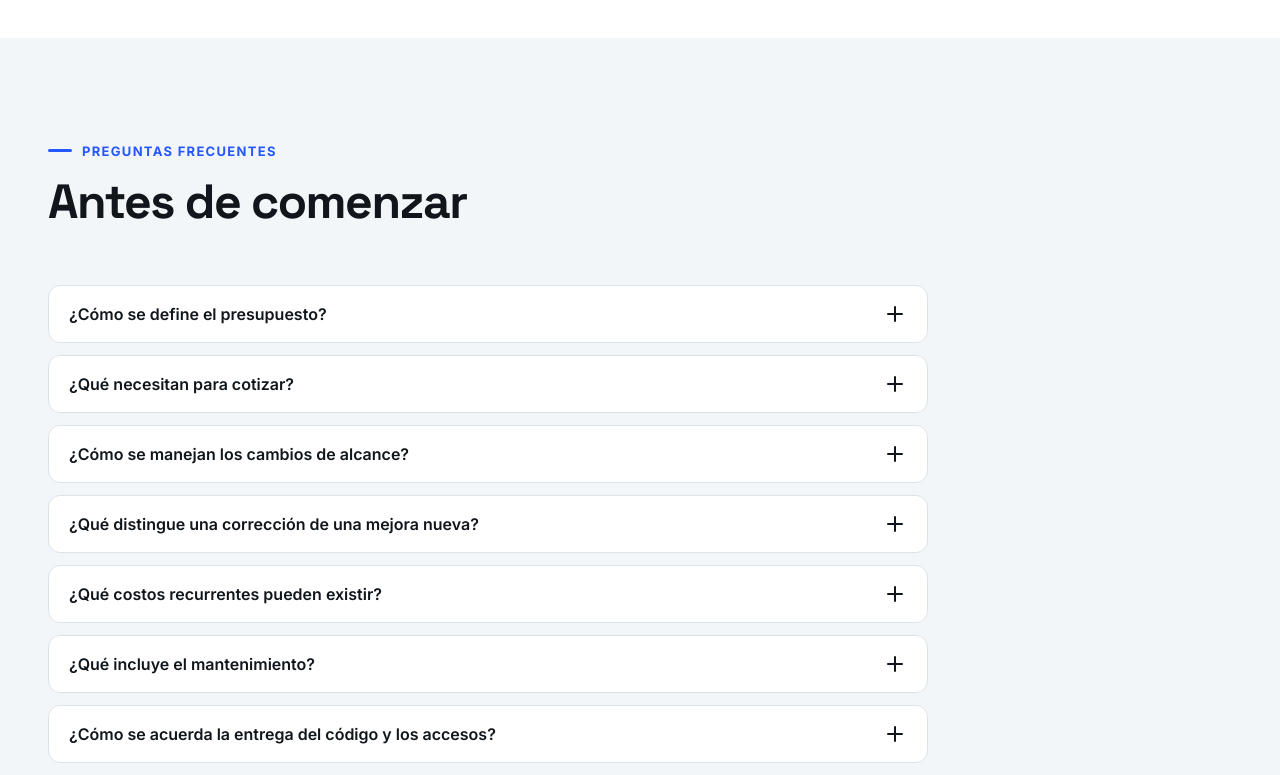
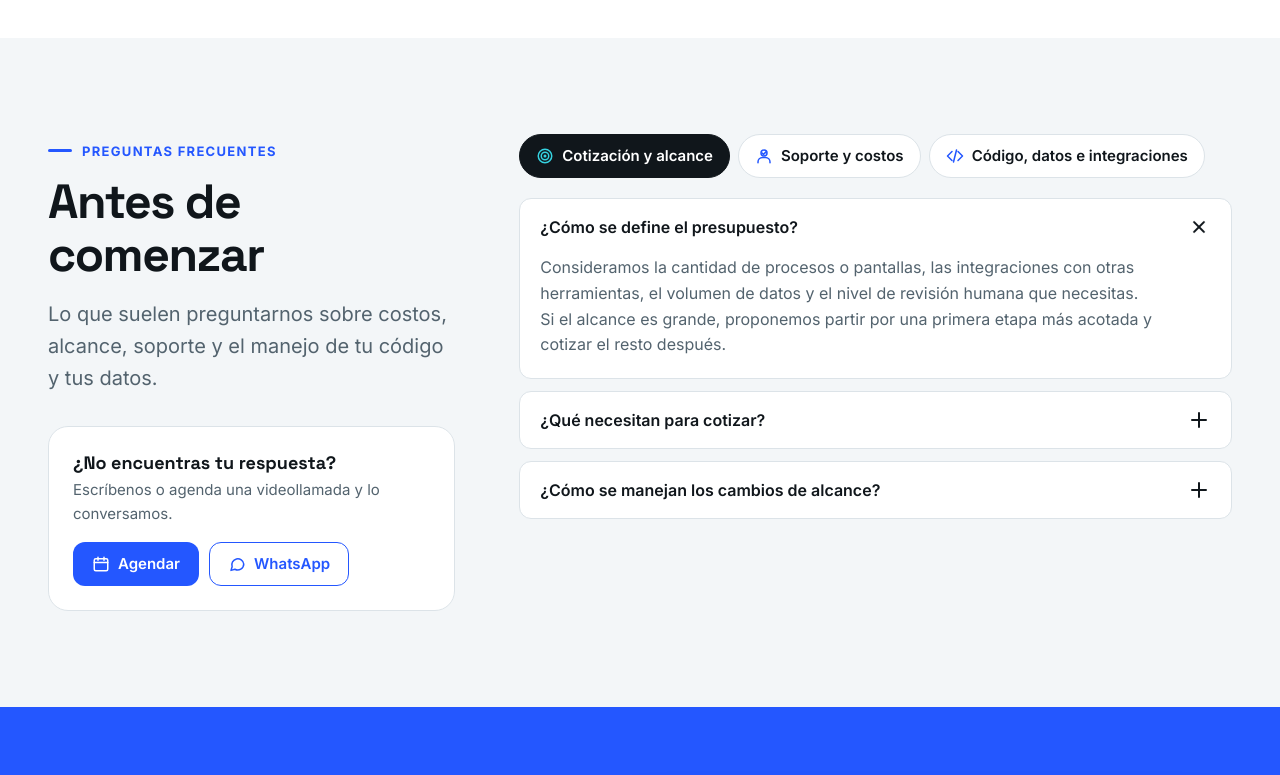
Before and after one commit to sebastian-cp/dta-next, a React (Vite) app: page / in a window 1280 px wide. Shown: the part 5860-6635 px from the top of the page. Built offline with nearby package versions, Linux system fonts and the light colour scheme.

Commit message:
feat: preguntas frecuentes agrupadas por tema con ayuda directa

```diff
--- a/src/App.jsx
+++ b/src/App.jsx
@@ -45,7 +45,7 @@ export default function App() {
         <Demos onQuote={goContact} />
         <Process onBook={goBook} />
         <About />
-        <Faq />
+        <Faq onBook={goBook} />
         <Contact service={contactService} onServiceChange={setContactService} onOpenLegal={setLegalDoc} onBook={goBook} />
       </main>
       <Footer onOpenLegal={setLegalDoc} onService={setServiceModal} onBook={goBook} />
--- a/src/components/Accordion.jsx
+++ b/src/components/Accordion.jsx
@@ -1,9 +1,9 @@
 import { useId, useState } from 'react'
 import Icon from './Icon.jsx'
 
-function Item({ q, a }) {
+function Item({ q, a, defaultOpen = false }) {
   const id = useId()
-  const [open, setOpen] = useState(false)
+  const [open, setOpen] = useState(defaultOpen)
   return (
     <div className="faq-item">
       <h3>
@@ -17,6 +17,6 @@ function Item({ q, a }) {
   )
 }
 
-export default function Accordion({ items }) {
-  return <div className="faq">{items.map((it) => <Item key={it.q} {...it} />)}</div>
+export default function Accordion({ items, openFirst }) {
+  return <div className="faq">{items.map((it, i) => <Item key={it.q} {...it} defaultOpen={openFirst && i === 0} />)}</div>
 }
--- a/src/data/content.js
+++ b/src/data/content.js
@@ -107,16 +107,32 @@ export const PRINCIPLES = [
   { icon: 'i-handshake', title: 'Comunicación directa', text: 'Hablas con quienes diseñan y desarrollan tu solución, sin intermediarios.' },
 ]
 
-export const FAQ = [
+// Preguntas frecuentes agrupadas por tema.
+export const FAQ_GROUPS = [
+  {
+    id: 'precio', label: 'Cotización y alcance', icon: 'i-target',
+    items: [
       { q: '¿Cómo se define el presupuesto?', a: 'Consideramos la cantidad de procesos o pantallas, las integraciones con otras herramientas, el volumen de datos y el nivel de revisión humana que necesitas. Si el alcance es grande, proponemos partir por una primera etapa más acotada y cotizar el resto después.' },
       { q: '¿Qué necesitan para cotizar?', a: 'Una descripción del problema, ejemplos de los documentos o pantallas que usas hoy, las herramientas involucradas y, si lo tienes, un plazo o rango de presupuesto. Con eso podemos dar una estimación o proponerte un diagnóstico si hace falta más información.' },
       { q: '¿Cómo se manejan los cambios de alcance?', a: 'Si durante el proyecto aparece algo nuevo, lo evaluamos y te informamos por escrito su efecto en plazo y costo antes de hacerlo. Nada fuera de lo acordado se cobra sin tu aprobación.' },
+    ],
+  },
+  {
+    id: 'proyecto', label: 'Soporte y costos', icon: 'i-handshake',
+    items: [
       { q: '¿Qué distingue una corrección de una mejora nueva?', a: 'Una corrección es algo que no funciona según lo acordado en la propuesta, y se resuelve sin costo durante el período de garantía definido. Una mejora es una funcionalidad o cambio que no estaba en el alcance, y se cotiza aparte.' },
+      { q: '¿Qué incluye el mantenimiento?', a: 'Puede ir desde soporte por incidencias y actualizaciones de seguridad hasta una bolsa de horas mensual para mejoras. Te proponemos la alternativa que calce con el uso real de la solución, y también puedes no contratarlo y operar con la documentación entregada.' },
       { q: '¿Qué costos recurrentes pueden existir?', a: 'Según la solución: hosting, dominio, servicios de correo, APIs de inteligencia artificial o licencias de herramientas de terceros. Los identificamos en la propuesta, con un valor estimado, y en lo posible quedan a nombre de tu empresa.' },
-  { q: '¿Qué incluye el mantenimiento?', a: 'Puede ir desde soporte por incidencias y actualizaciones de seguridad hasta una bolsa de horas mensual para mejoras. Te proponemos la alternativa que calce con el uso real de la solución, y también puedes no contratarlo y operar con la documentación entregada.' },
+    ],
+  },
+  {
+    id: 'codigo', label: 'Código, datos e integraciones', icon: 'i-code',
+    items: [
       { q: '¿Cómo se acuerda la entrega del código y los accesos?', a: 'En la propuesta definimos quién es dueño del código, en qué repositorio y cuentas queda y cómo se traspasan los accesos al cierre. Lo habitual es que la solución construida para ti quede a tu nombre.' },
       { q: '¿Qué pasa con los datos que usa una automatización?', a: 'Usamos tus datos solo para construir y operar la solución acordada. Definimos dónde se almacenan, quién accede y qué servicios externos los procesan, y preferimos trabajar con datos de prueba o anonimizados durante el desarrollo.' },
       { q: '¿Pueden integrar mis herramientas actuales?', a: 'Revisamos las APIs, permisos y posibilidades de integración de las herramientas que utilizas antes de definir la solución, y te decimos con claridad si algo no es posible o requiere un plan pagado.' },
+    ],
+  },
 ]
 
 export const IMAGE_DEMOS = {
--- a/src/sections/Faq.jsx
+++ b/src/sections/Faq.jsx
@@ -1,15 +1,62 @@
+import { useState } from 'react'
+import Icon from '../components/Icon.jsx'
+import Button from '../components/Button.jsx'
 import Accordion from '../components/Accordion.jsx'
-import { FAQ } from '../data/content.js'
+import { FAQ_GROUPS, CONTACT } from '../data/content.js'
 
-export default function Faq() {
+export default function Faq({ onBook }) {
+  const [active, setActive] = useState(FAQ_GROUPS[0].id)
+  const group = FAQ_GROUPS.find((g) => g.id === active)
+  const wa = CONTACT.whatsapp && `https://wa.me/${CONTACT.whatsapp}?text=${encodeURIComponent(CONTACT.whatsappText)}`
+
+  // Flechas izquierda/derecha para moverse entre pestañas.
+  const onKey = (e) => {
+    const i = FAQ_GROUPS.findIndex((g) => g.id === active)
+    const d = e.key === 'ArrowRight' ? 1 : e.key === 'ArrowLeft' ? -1 : 0
+    if (!d) return
+    const next = FAQ_GROUPS[(i + d + FAQ_GROUPS.length) % FAQ_GROUPS.length]
+    setActive(next.id)
+    document.getElementById(`faq-tab-${next.id}`)?.focus()
+  }
+
   return (
     <section className="section--mist" id="preguntas" aria-labelledby="faq-title">
-      <div className="container">
-        <div className="section-head">
+      <div className="container faq-layout">
+        <div className="faq-aside">
           <p className="eyebrow">Preguntas frecuentes</p>
           <h2 id="faq-title">Antes de comenzar</h2>
+          <p className="lead">Lo que suelen preguntarnos sobre costos, alcance, soporte y el manejo de tu código y tus datos.</p>
+          <div className="faq-help">
+            <h3>¿No encuentras tu respuesta?</h3>
+            <p>Escríbenos o agenda una videollamada y lo conversamos.</p>
+            <div className="faq-help__actions">
+              <Button onClick={onBook}><Icon name="i-calendar" />Agendar</Button>
+              {wa && <Button variant="secondary" href={wa} target="_blank" rel="noopener noreferrer"><Icon name="i-chat" />WhatsApp</Button>}
+            </div>
+          </div>
         </div>
-        <Accordion items={FAQ} />
+
+        <div className="faq-main">
+          <div className="faq-tabs" role="tablist" aria-label="Temas" onKeyDown={onKey}>
+            {FAQ_GROUPS.map((g) => (
+              <button
+                key={g.id}
+                id={`faq-tab-${g.id}`}
+                type="button"
+                role="tab"
+                aria-selected={g.id === active}
+                aria-controls="faq-panel"
+                tabIndex={g.id === active ? 0 : -1}
+                onClick={() => setActive(g.id)}
+              >
+                <Icon name={g.icon} />{g.label}
+              </button>
+            ))}
+          </div>
+          <div id="faq-panel" role="tabpanel" aria-labelledby={`faq-tab-${active}`}>
+            <Accordion key={active} items={group.items} openFirst />
+          </div>
+        </div>
       </div>
     </section>
   )
--- a/src/styles/sections.css
+++ b/src/styles/sections.css
@@ -147,7 +147,22 @@
 .principles h3 { font: 600 1.0625rem/1.3 var(--font-body); margin-bottom: 6px; }
 .principles p { color: var(--color-text-muted); font-size: .9375rem; }
 
-.faq { max-width: 880px; display: grid; gap: 12px; }
+.faq-layout { display: grid; gap: 40px; }
+@media (min-width: 1024px) { .faq-layout { grid-template-columns: 4fr 7fr; gap: 64px; align-items: start; } .faq-aside { position: sticky; top: calc(var(--header-h) + 32px); } }
+.faq-aside .lead { margin-top: 16px; }
+.faq-help { margin-top: 32px; padding: 24px; background: #fff; border: 1px solid var(--color-border); border-radius: var(--radius-lg); }
+.faq-help h3 { font: 700 1.125rem/1.3 var(--font-heading); }
+.faq-help p { color: var(--color-text-muted); font-size: .9375rem; margin-top: 4px; }
+.faq-help__actions { display: flex; flex-wrap: wrap; gap: 10px; margin-top: 16px; }
+.faq-help__actions .button { min-height: 44px; padding: 8px 18px; font-size: .9375rem; }
+.faq-help__actions .icon { width: 18px; height: 18px; }
+.faq-tabs { display: flex; flex-wrap: wrap; gap: 8px; margin-bottom: 20px; }
+.faq-tabs button { display: inline-flex; align-items: center; gap: 8px; min-height: 44px; padding: 8px 16px; border: 1px solid var(--color-border); border-radius: var(--radius-pill); background: #fff; font: 600 .9375rem/1.2 var(--font-body); color: var(--brand-ink); cursor: pointer; transition: background-color var(--duration-fast), border-color var(--duration-fast), color var(--duration-fast); }
+.faq-tabs button .icon { width: 18px; height: 18px; color: var(--brand-blue); }
+.faq-tabs button:hover { border-color: var(--brand-blue); }
+.faq-tabs button[aria-selected="true"] { background: var(--brand-ink); border-color: var(--brand-ink); color: #fff; }
+.faq-tabs button[aria-selected="true"] .icon { color: var(--brand-cyan); }
+.faq { display: grid; gap: 12px; }
 .faq-item { border: 1px solid var(--color-border); border-radius: var(--radius-md); background: #fff; }
 .faq-item h3 { font: inherit; }
 .faq-q { width: 100%; display: flex; align-items: center; justify-content: space-between; gap: 16px; text-align: left; min-height: 56px; padding: 14px 20px; background: none; border: 0; border-radius: var(--radius-md); cursor: pointer; font: 600 1rem/1.4 var(--font-body); }
```
Lines whose indentation alone changed are shown as unchanged.
